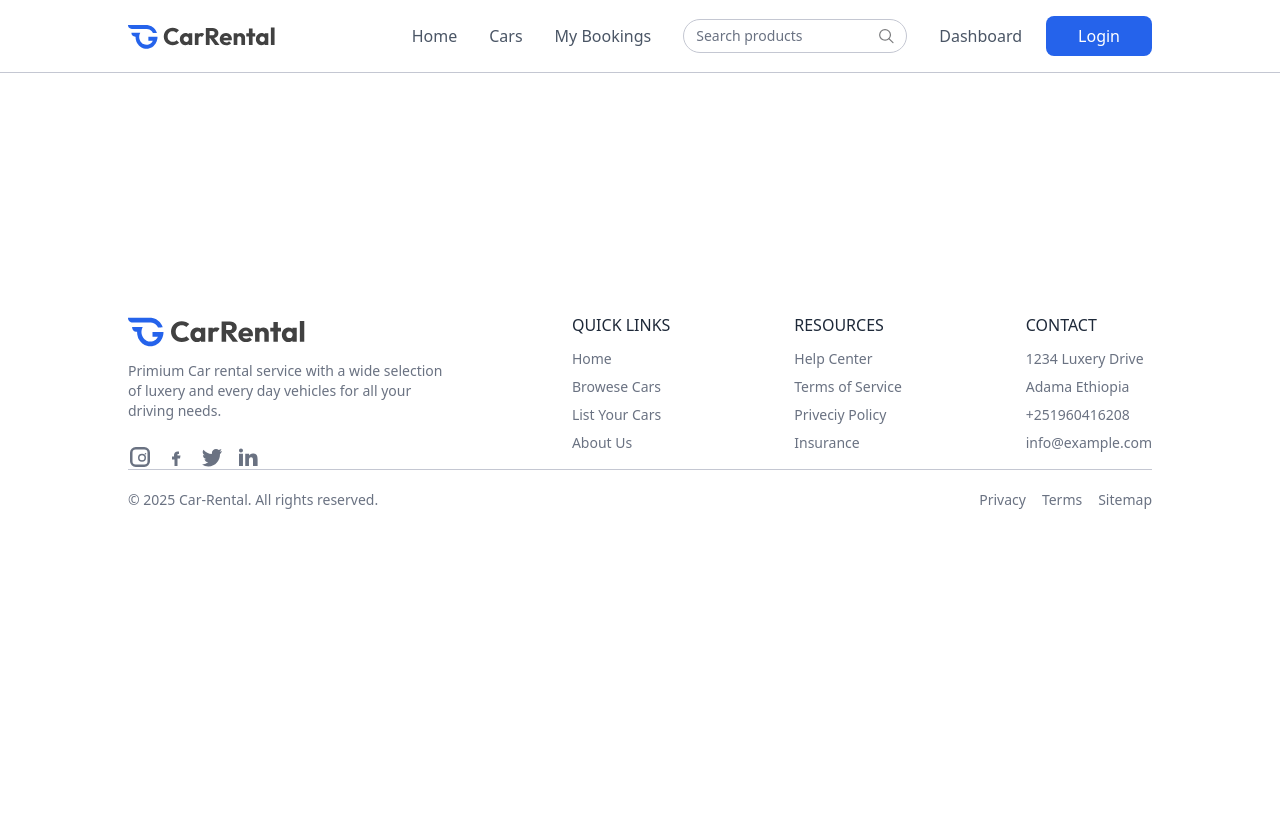
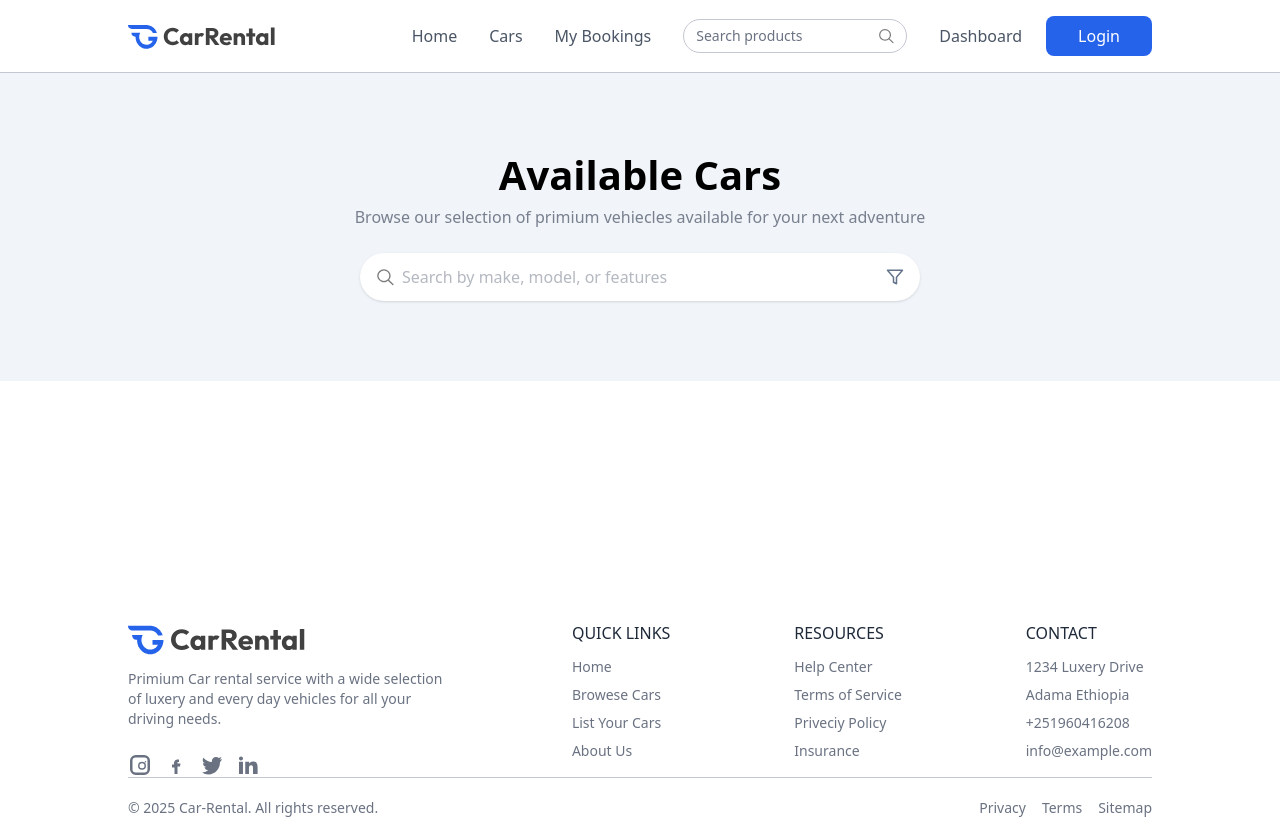
Before and after one commit to Chala751/car-rental, a React (Vite) app: page /cars in a window 1280 px wide. Before the commit the page ends 800 px from the top, so only its background shows below. Built offline with nearby package versions, Linux system fonts and the light colour scheme.

Commit message:
adding title and searching function in the cars page

```diff
--- a/src/pages/Cars.jsx
+++ b/src/pages/Cars.jsx
@@ -1,9 +1,20 @@
-import React from 'react'
+import React, { useState } from 'react'
+import Title from '../components/Title'
+import { assets } from '../assets/assets'
 
 const Cars = () => {
+  const[input,setInput]=useState('')
   return (
     <div>
-
+      <div className='flex flex-col items-center py-20 bg-light max-md:px-4'>
+        <Title title='Available Cars' subTitle='Browse our selection of primium vehiecles available for your next adventure'/>
+        <div className='flex items-center bg-white px-4 mt-6 max-w-140 w-full h-12 rounded-full shadow'>
+          <img src={assets.search_icon} alt="" className='w-4.5 h-4.5 mr-2'/>
+          <input onClick={(e)=>setInput(e.target.value)} value={input} type="text" placeholder='Search by make, model, or features' className='w-full h-full outline-none text-gray-500' />
+          <img src={assets.filter_icon} alt="" className='w-4.5 h-4.5 ml-2'/>
+        </div>
+      </div>
+      <div></div>
     </div>
   )
 }
```
